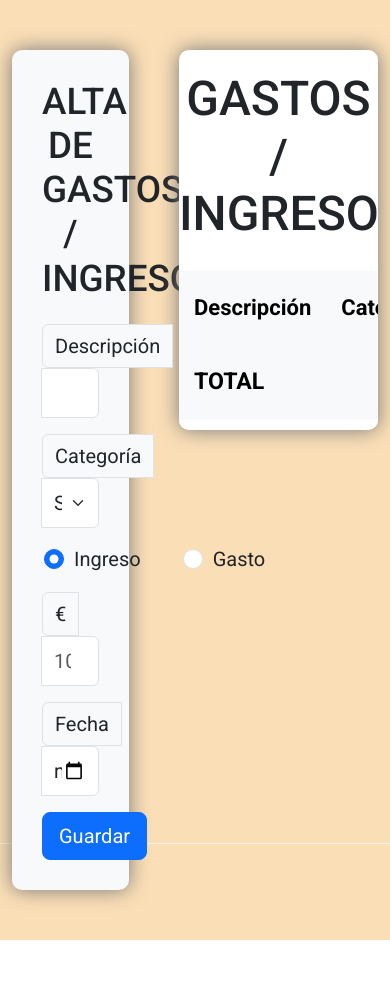
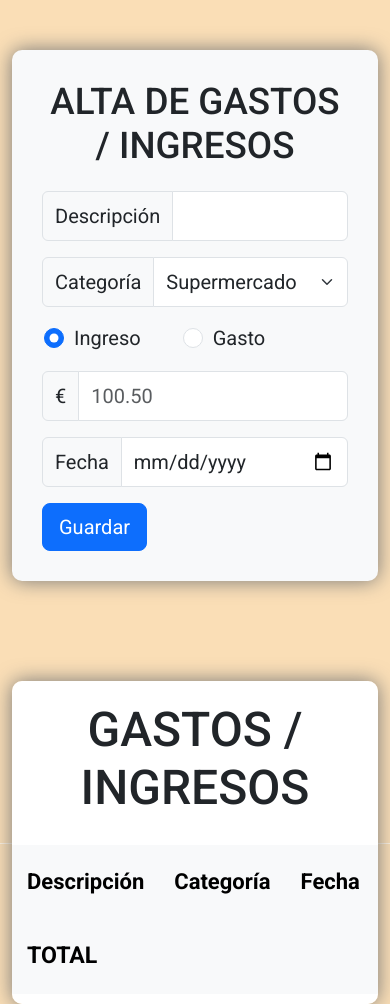
Before and after one commit to javidiez/gastos, a plain HTML site: page index.html in a window 390 px wide. Shown: the top 1004 px of the page. Before the commit the page ends 940 px from the top, so only its background shows below. Drawn offline with nearby package versions, Linux system fonts and the light colour scheme.

Commit message:
FIX responsive design

```diff
--- a/index.html
+++ b/index.html
@@ -25,7 +25,7 @@
 </head>
 
 <body>
-    <div class="container-principal container-fluid d-flex align-items-start justify-content-center">
+    <div class="container-principal container-fluid d-flex align-items-start justify-content-center flex-wrap">
         <div class="container-primero bg-light">
             <h2>ALTA DE GASTOS / INGRESOS</h2>
             <div class="input-group mb-3">
--- a/styles.css
+++ b/styles.css
@@ -30,8 +30,6 @@ span, label{
 }
 
 .container-primero{
-    width: 30vw;
-    max-width: 900px;
     background-color: white;
     border-radius: 10px;
     box-shadow: 0 0 20px #777;
@@ -40,8 +38,6 @@ span, label{
 }
 
 .container-segundo{
-    width: 70vw;
-    max-width: 900px;
     background-color: white;
     border-radius: 10px;
     box-shadow: 0 0 20px #777;
```
